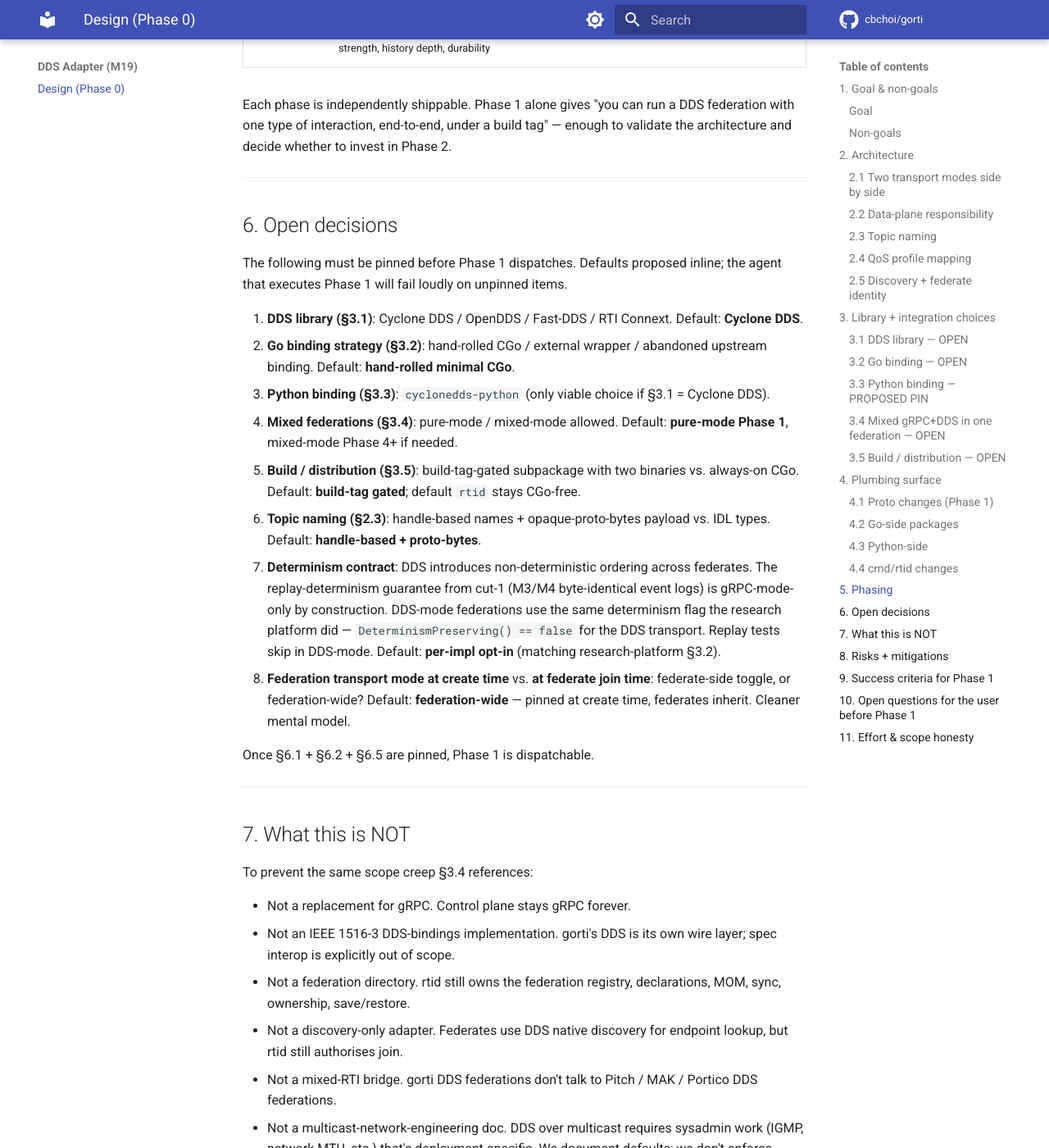
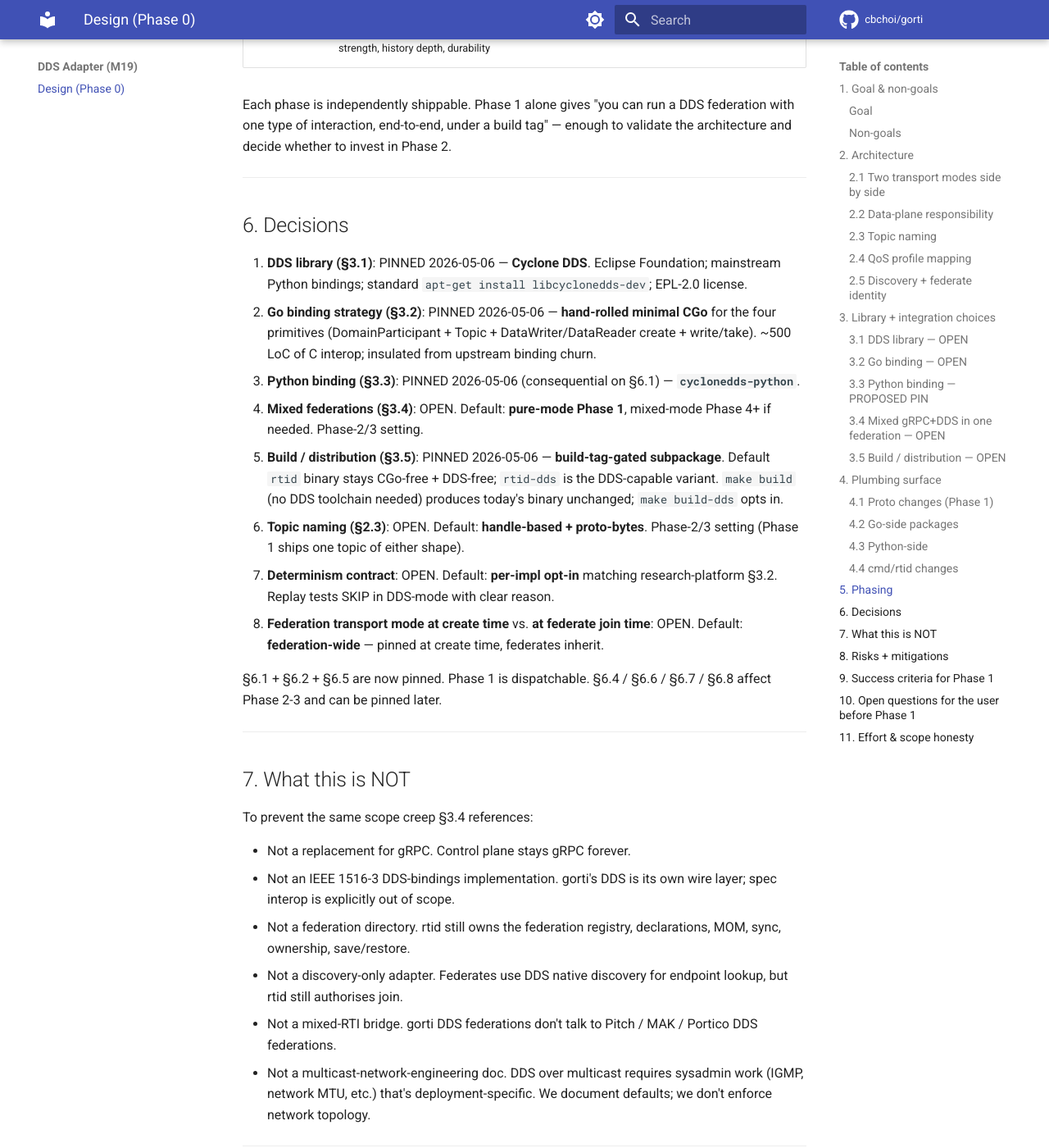
Before and after one commit to cbchoi/gorti, an MkDocs documentation site: the page built from docs/m19-dds-adapter.md, in a window 1280 px wide and 1400 px high, scrolled down 7739 px. Shown: the whole window at 82% size. Built offline with MkDocs 1.6.1 and Material for MkDocs 9.7.7, drawn with Linux system fonts in a browser that asks for light colours; comment, search, counter and statistics services are not loaded.

Commit message:
docs(m19): pin §6.1 §6.2 §6.5 — Cyclone DDS / hand-roll CGo / build-tag
User-pinned 2026-05-06. The three Phase-1-blocking decisions:

  §6.1 Library → PINNED Cyclone DDS. Eclipse Foundation;
       mainstream Python bindings (cyclonedds-python is the only
       viable choice, also pinned by consequence as §6.3); standard
       apt-get install libcyclonedds-dev; EPL-2.0 license.

  §6.2 Go binding → PINNED hand-rolled minimal CGo for the four
       primitives (DomainParticipant + Topic + DataWriter/
       DataReader create + write/take). ~500 LoC of C interop;
       insulated from upstream binding churn.

  §6.5 Distribution → PINNED build-tag-gated subpackage. Default
       'rtid' binary stays CGo-free + DDS-free; 'rtid-dds' is the
       DDS-capable variant. 'make build' unchanged; 'make build-dds'
       opts in.

§6.4 (mixed federations) / §6.6 (topic naming) / §6.7 (determinism)
/ §6.8 (transport mode pinning) remain OPEN — Phase-2/3 settings.

Phase 1 is now dispatchable. The agent's first build will fail
without Cyclone DDS available; constrained-scope Phase-1a covers
the parts that don't need the C library (proto, federation
manager, flags, build-tag-gated package skeleton + stubs, Makefile
recipe documenting the apt-get step).

mkdocs build --strict still clean.

Co-Authored-By: Claude Opus 4.7 (1M context) <noreply@anthropic.com>

```diff
--- a/docs/m19-dds-adapter.md
+++ b/docs/m19-dds-adapter.md
@@ -298,39 +298,36 @@ whether to invest in Phase 2.
 
 ---
 
-## 6. Open decisions
+## 6. Decisions
 
-The following must be pinned before Phase 1 dispatches. Defaults
-proposed inline; the agent that executes Phase 1 will fail loudly
-on unpinned items.
+1. **DDS library (§3.1)**: PINNED 2026-05-06 — **Cyclone DDS**.
+   Eclipse Foundation; mainstream Python bindings; standard
+   `apt-get install libcyclonedds-dev`; EPL-2.0 license.
+2. **Go binding strategy (§3.2)**: PINNED 2026-05-06 — **hand-rolled
+   minimal CGo** for the four primitives (DomainParticipant +
+   Topic + DataWriter/DataReader create + write/take). ~500 LoC of
+   C interop; insulated from upstream binding churn.
+3. **Python binding (§3.3)**: PINNED 2026-05-06 (consequential on
+   §6.1) — **`cyclonedds-python`**.
+4. **Mixed federations (§3.4)**: OPEN. Default: **pure-mode
+   Phase 1**, mixed-mode Phase 4+ if needed. Phase-2/3 setting.
+5. **Build / distribution (§3.5)**: PINNED 2026-05-06 —
+   **build-tag-gated subpackage**. Default `rtid` binary stays
+   CGo-free + DDS-free; `rtid-dds` is the DDS-capable variant.
+   `make build` (no DDS toolchain needed) produces today's binary
+   unchanged; `make build-dds` opts in.
+6. **Topic naming (§2.3)**: OPEN. Default: **handle-based +
+   proto-bytes**. Phase-2/3 setting (Phase 1 ships one topic of
+   either shape).
+7. **Determinism contract**: OPEN. Default: **per-impl opt-in**
+   matching research-platform §3.2. Replay tests SKIP in DDS-mode
+   with clear reason.
+8. **Federation transport mode at create time** vs. **at federate
+   join time**: OPEN. Default: **federation-wide** — pinned at
+   create time, federates inherit.
 
-1. **DDS library (§3.1)**: Cyclone DDS / OpenDDS / Fast-DDS /
-   RTI Connext. Default: **Cyclone DDS**.
-2. **Go binding strategy (§3.2)**: hand-rolled CGo / external
-   wrapper / abandoned upstream binding. Default: **hand-rolled
-   minimal CGo**.
-3. **Python binding (§3.3)**: `cyclonedds-python` (only viable
-   choice if §3.1 = Cyclone DDS).
-4. **Mixed federations (§3.4)**: pure-mode / mixed-mode allowed.
-   Default: **pure-mode Phase 1**, mixed-mode Phase 4+ if needed.
-5. **Build / distribution (§3.5)**: build-tag-gated subpackage with
-   two binaries vs. always-on CGo. Default: **build-tag gated**;
-   default `rtid` stays CGo-free.
-6. **Topic naming (§2.3)**: handle-based names + opaque-proto-bytes
-   payload vs. IDL types. Default: **handle-based + proto-bytes**.
-7. **Determinism contract**: DDS introduces non-deterministic
-   ordering across federates. The replay-determinism guarantee from
-   cut-1 (M3/M4 byte-identical event logs) is gRPC-mode-only by
-   construction. DDS-mode federations use the same determinism flag
-   the research platform did — `DeterminismPreserving() == false`
-   for the DDS transport. Replay tests skip in DDS-mode. Default:
-   **per-impl opt-in** (matching research-platform §3.2).
-8. **Federation transport mode at create time** vs. **at federate
-   join time**: federate-side toggle, or federation-wide?
-   Default: **federation-wide** — pinned at create time, federates
-   inherit. Cleaner mental model.
-
-Once §6.1 + §6.2 + §6.5 are pinned, Phase 1 is dispatchable.
+§6.1 + §6.2 + §6.5 are now pinned. Phase 1 is dispatchable. §6.4 /
+§6.6 / §6.7 / §6.8 affect Phase 2-3 and can be pinned later.
 
 ---
 
```
